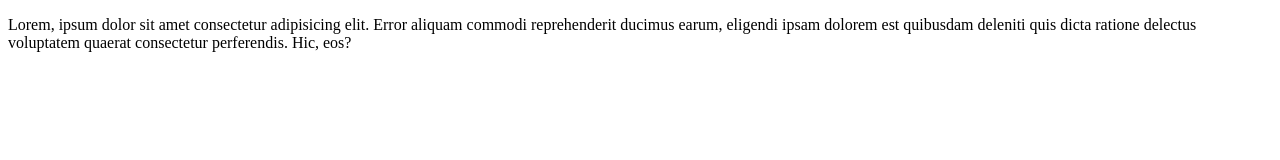
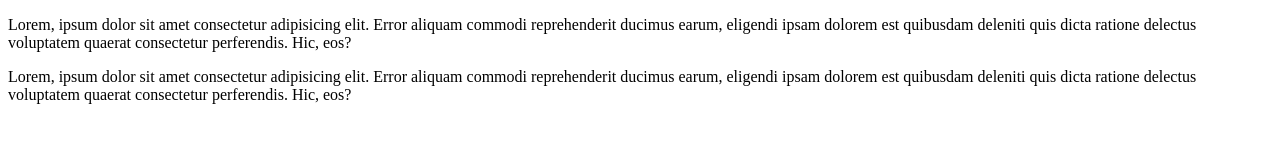
Before and after one commit to CoDesignTest/GitUltime, a plain HTML site: page index.html in a window 1280 px wide. Drawn offline with Linux system fonts and the light colour scheme.

Commit message:
Version alternative

```diff
--- a/index.html
+++ b/index.html
@@ -13,6 +13,9 @@
      <p>Lorem, ipsum dolor sit amet consectetur adipisicing elit. Error aliquam commodi reprehenderit ducimus earum,
           eligendi ipsam dolorem est quibusdam deleniti quis dicta ratione delectus voluptatem quaerat consectetur
           perferendis. Hic, eos?</p>
+     <p>Lorem, ipsum dolor sit amet consectetur adipisicing elit. Error aliquam commodi reprehenderit ducimus earum,
+          eligendi ipsam dolorem est quibusdam deleniti quis dicta ratione delectus voluptatem quaerat consectetur
+          perferendis. Hic, eos?</p>
 
 </body>
 
```
